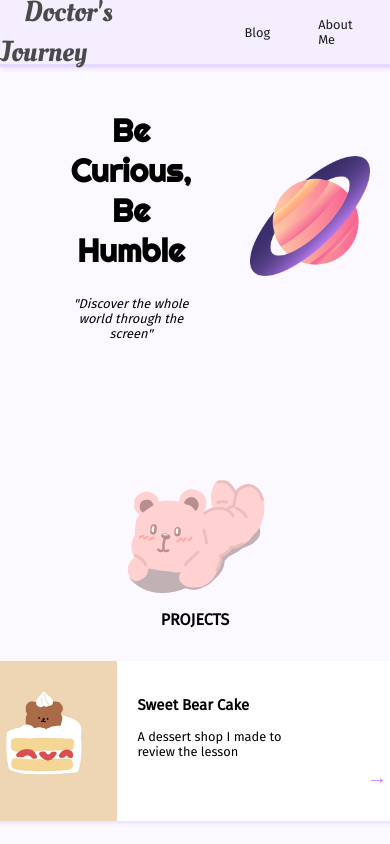
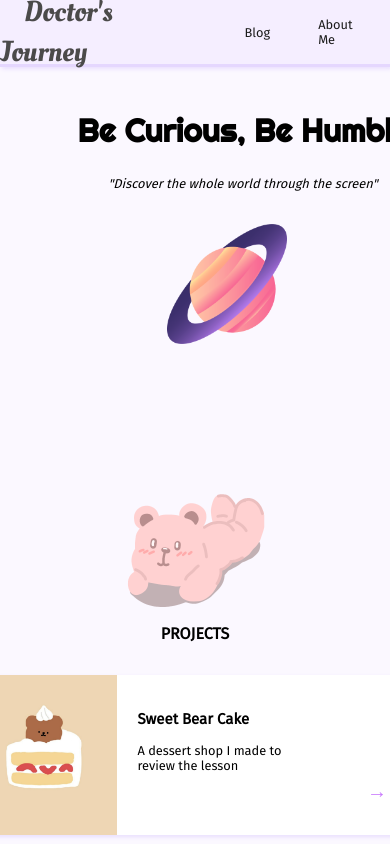
Before and after one commit to doctortrang/personal-blog, a plain HTML site: page index.html in a window 390 px wide. Shown: the top 844 px of the page. Drawn offline with Linux system fonts and the light colour scheme; a web font is replaced by a local one.

Commit message:
Update styles.css

```diff
--- a/styles/styles.css
+++ b/styles/styles.css
@@ -92,6 +92,10 @@ section {
     color: rgb(163, 88, 212);
 }
 @media (max-width: 48rem) {
+    #greeting {
+        flex-direction: column;
+        justify-content: center;
+    }
     #quotation h2 {
         font-size: 2rem;
     }
```
